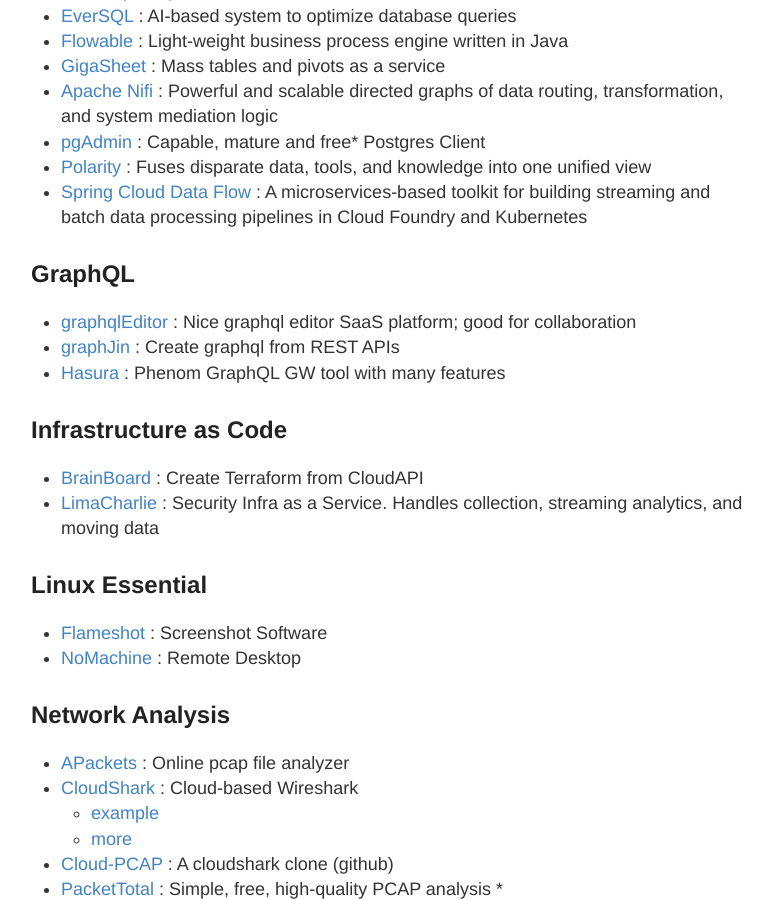
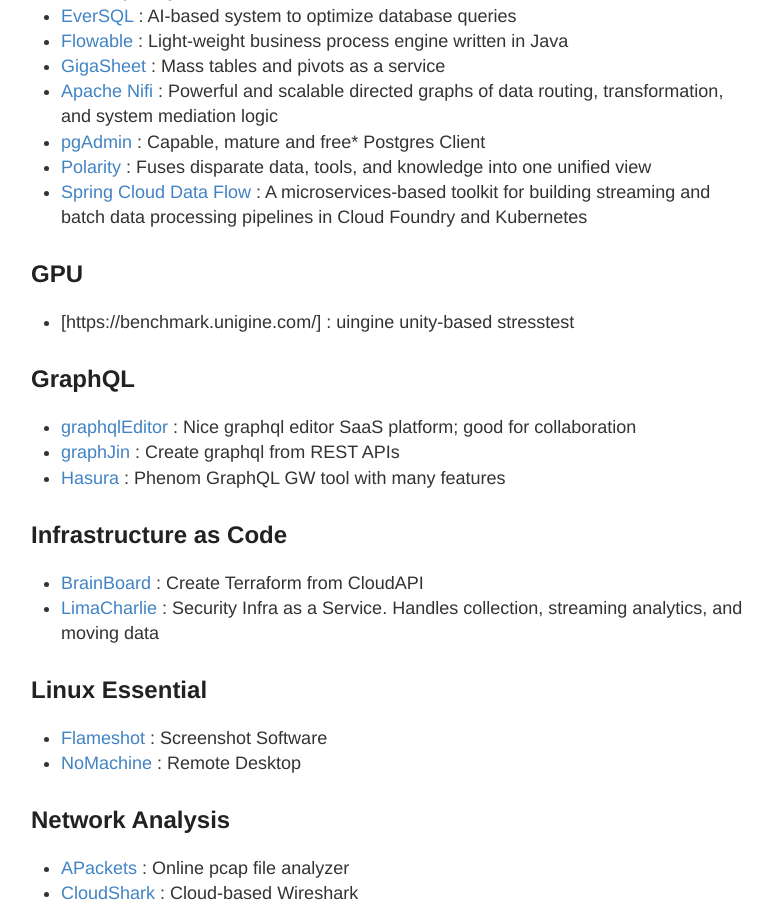
Before and after one commit to stevehenderson/stevehenderson.github.io, a Jekyll site: the page built from tools.md, in a window 1280 px wide and 900 px high, scrolled down 678 px. Shown: the whole window, without its empty margins (249-1021 px from the left). Built offline with Jekyll 4.4.1, drawn with Linux system fonts in a browser that asks for light colours; our own code applies the rules of GitHub Pages for plain Markdown files.

Commit message:
Update tools.md

```diff
--- a/tools.md
+++ b/tools.md
@@ -19,6 +19,9 @@
    * [pgAdmin](https://www.pgadmin.org/) : Capable, mature and free* Postgres Client
    * [Polarity](https://polarity.io/) : Fuses disparate data, tools, and knowledge into one unified view
    * [Spring Cloud Data Flow](https://dataflow.spring.io/) :  A microservices-based toolkit for building streaming and batch data processing pipelines in Cloud Foundry and Kubernetes
+
+## GPU
+   * [https://benchmark.unigine.com/] : uingine unity-based stresstest
 
 ## GraphQL
    * [graphqlEditor](https://graphqleditor.com) : Nice graphql editor SaaS platform;  good for collaboration
```
